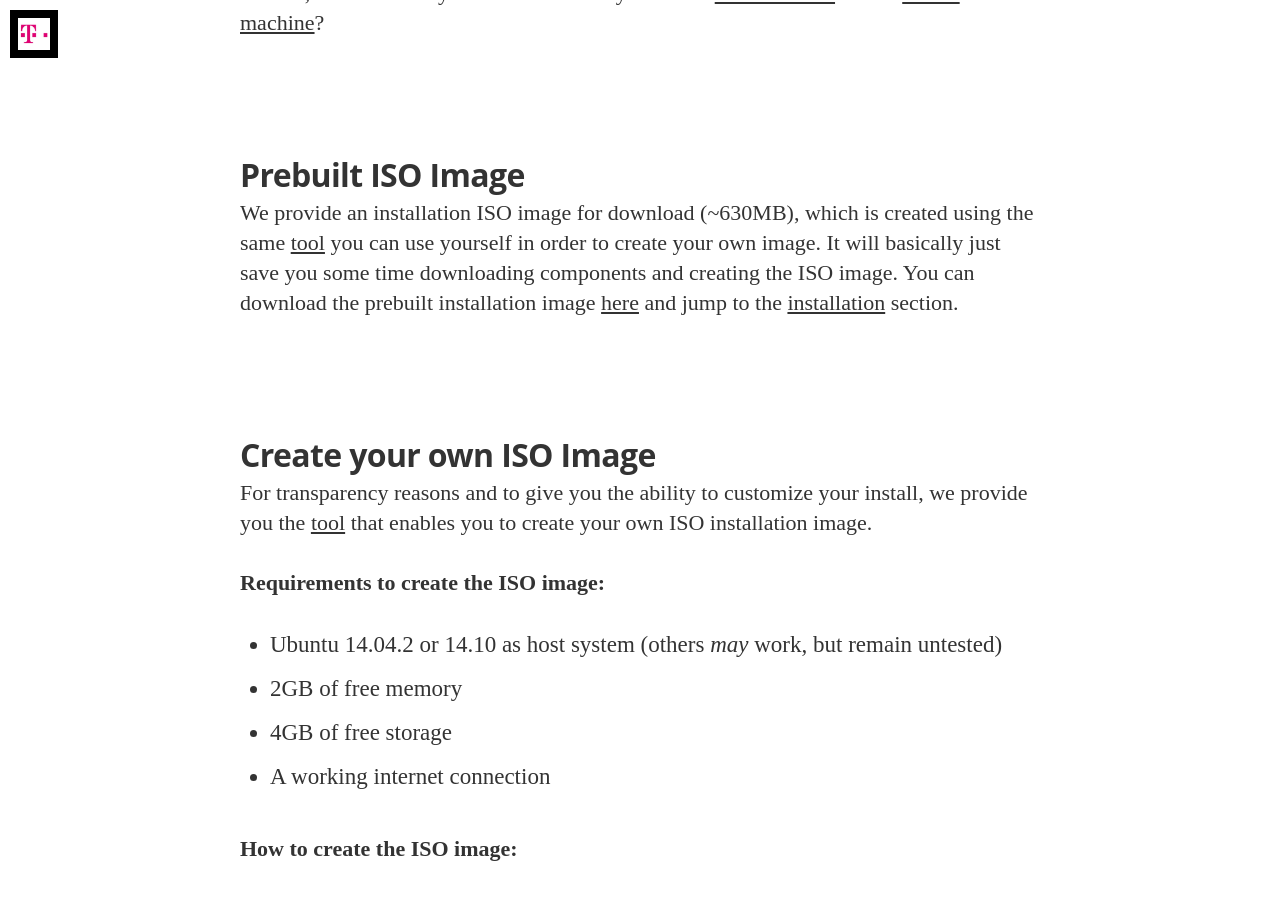
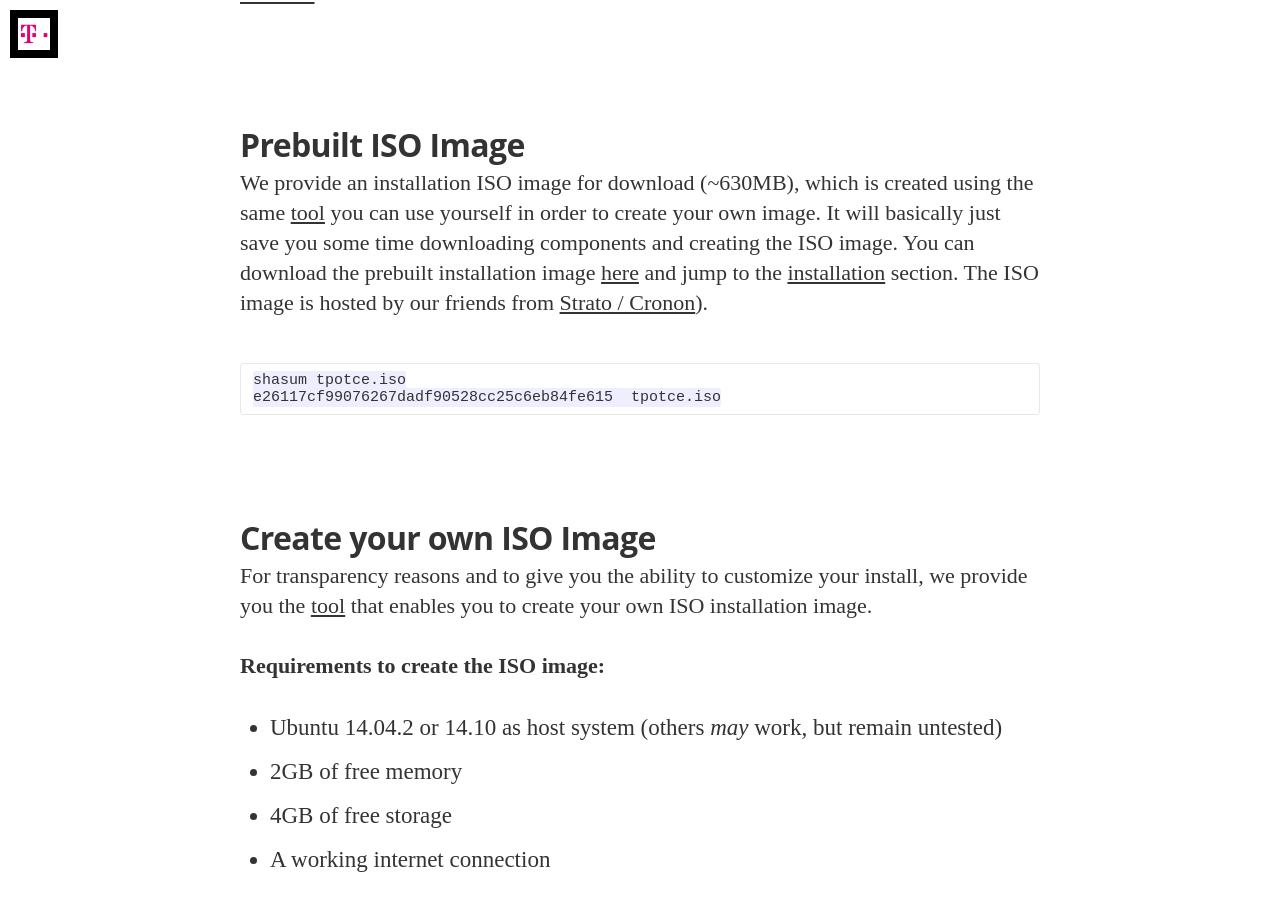
Before and after one commit to dtag-dev-sec/dtag-dev-sec.github.io, a Jekyll site: the page built from _posts/2015-03-01-concept.markdown, in a window 1280 px wide and 900 px high, scrolled down 6801 px. Built offline with Jekyll 4.4.1, drawn with Linux system fonts in a browser that asks for light colours; nearby versions of some CDN libraries; some web fonts are replaced; Markdown is read by kramdown in place of the engine named in the settings; some of the changed text lies outside the part shown.

Commit message:
added shasum

```diff
--- a/_posts/2015-03-01-concept.markdown
+++ b/_posts/2015-03-01-concept.markdown
@@ -115,7 +115,10 @@ Second, decide where you want to let the system run: [real hardware](#hardware)
 <a name="prebuilt"></a>
 ## Prebuilt ISO Image
 We provide an installation ISO image for download (~630MB), which is created using the same [tool](https://github.com/dtag-dev-sec/tpotce) you can use yourself in order to create your own image. It will basically just save you some time downloading components and creating the ISO image.
-You can download the prebuilt installation image [here](http://community-honeypot.de/tpotce.iso) and jump to the [installation](#vm) section.
+You can download the prebuilt installation image [here](http://community-honeypot.de/tpotce.iso) and jump to the [installation](#vm) section. The ISO image is hosted by our friends from [Strato / Cronon](http://www.strato.de)).
+
+    shasum tpotce.iso
+    e26117cf99076267dadf90528cc25c6eb84fe615  tpotce.iso
 
 <a name="createiso"></a>
 ## Create your own ISO Image
```
Also changed, not shown: other parts of _posts/2015-03-01-concept.markdown (+1 -1 lines).
